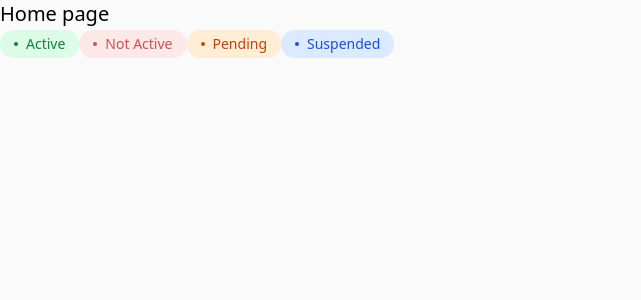
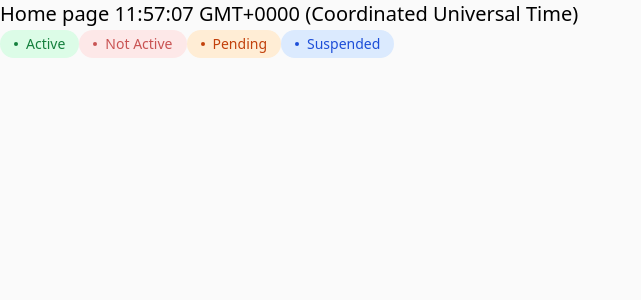
Before and after one commit to nezvinskyi/nextjs-crm, a Next.js app: page / in a window 1280 px wide. Shown: the top 300 px of the page, without its empty margins (0-641 px from the left). Built offline with nearby package versions, Linux system fonts and the light colour scheme.

Commit message:
dynamic rendering

```diff
--- a/src/app/page.tsx
+++ b/src/app/page.tsx
@@ -1,9 +1,11 @@
+import { headers } from 'next/headers'
 import StatusLabel, { Status } from './components/status-label'
 
 export default function Home() {
+  console.log(headers())
   return (
     <main className="">
-      <h1 className="text-xl">Home page</h1>
+      <h1 className="text-xl">Home page {new Date().toTimeString()}</h1>
       <StatusLabel status={Status.Active}>Active</StatusLabel>
       <StatusLabel status={Status.NotActive} disabled>
         Not Active
```
